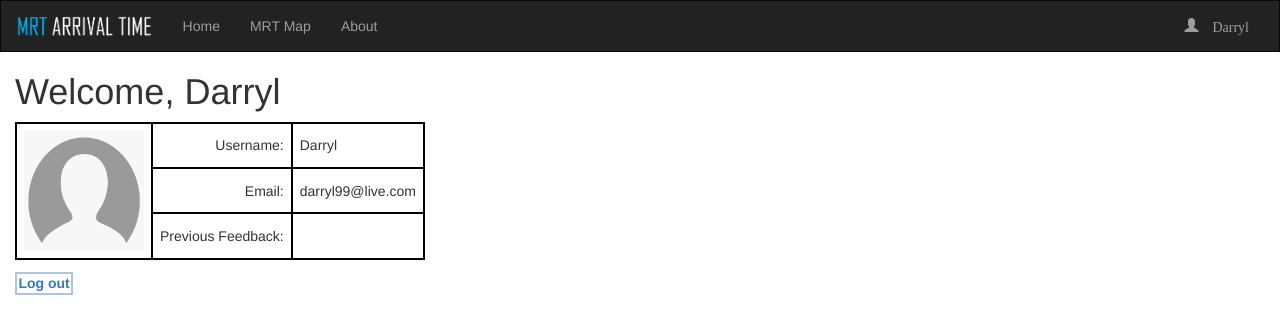
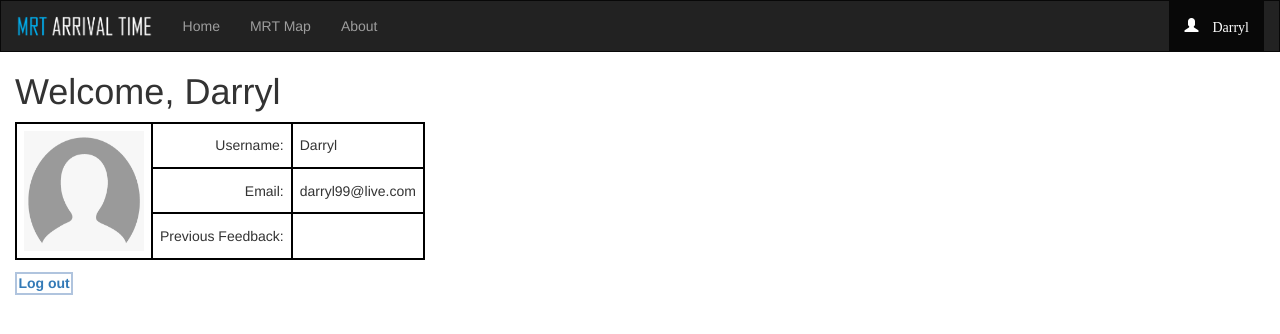
Before and after one commit to SugoiGoldFIsh/CSADminiProject, a PHP site: page /Profile.php in a window 1280 px wide. Shown: the top 334 px of the page. Run offline with PHP 8.4, Linux system fonts and the light colour scheme; a user stored in the database is signed in.

Commit message:
Update Profile.php

```diff
--- a/Profile.php
+++ b/Profile.php
@@ -135,7 +135,7 @@ include ('server.php');
       </ul>
       <ul class="nav navbar-nav navbar-right">
           <?php  if (isset($_SESSION['username'])) : ?>
-            <li> <a href="profile.php"><span class="glyphicon glyphicon-user"> <?php echo $_SESSION['username']; ?> </a></li>
+            <li class="active"> <a href="profile.php"><span class="glyphicon glyphicon-user"> <?php echo $_SESSION['username']; ?> </a></li>
           <?php else: ?>
             <li><a href="login.php"><span class="glyphicon glyphicon-log-in"></span> Login</a></li>
           <?php endif ?>
```
